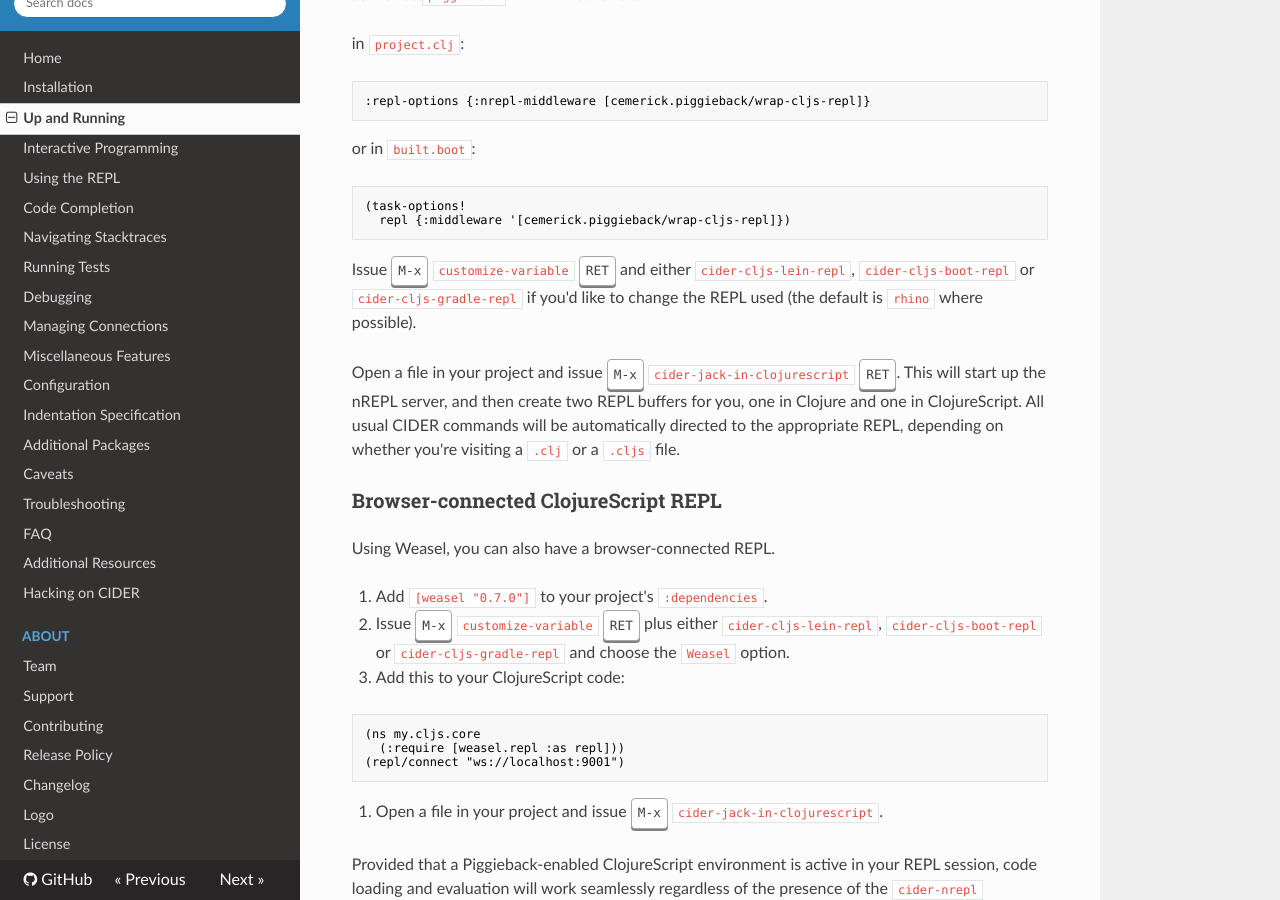
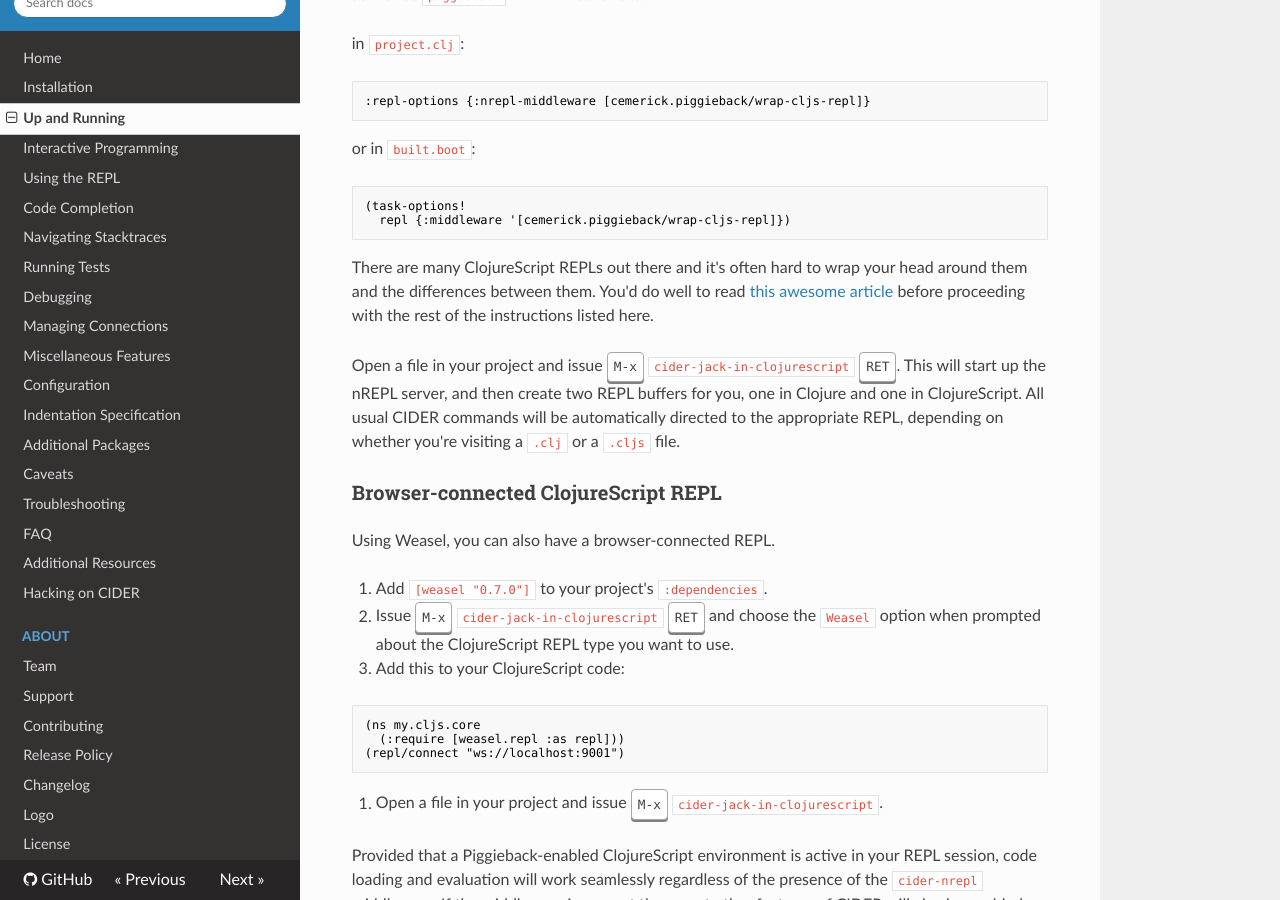
Before and after one commit to clojure-emacs/cider, an MkDocs documentation site: the page built from doc/up_and_running.md, in a window 1280 px wide and 900 px high, scrolled down 2103 px. Built offline with MkDocs 1.6.1, drawn with Linux system fonts in a browser that asks for light colours; nearby versions of some CDN libraries; old or Windows-style settings are respelled for this version of MkDocs; some of the changed text lies outside the part shown.

Commit message:
[#2202] Decouple the ClojureScript REPL selection from the build tool being used
Now the user will simply be prompted for the REPL they want to start. Later we
should make this smarter - compute a good default based on the project deps,
don't show unsupported options, etc.

````diff
--- a/doc/up_and_running.md
+++ b/doc/up_and_running.md
@@ -103,9 +103,10 @@
   repl {:middleware '[cemerick.piggieback/wrap-cljs-repl]})
 ```
 
-Issue <kbd>M-x</kbd> `customize-variable` <kbd>RET</kbd> and either
-`cider-cljs-lein-repl`, `cider-cljs-boot-repl` or `cider-cljs-gradle-repl` if
-you'd like to change the REPL used (the default is `rhino` where possible).
+There are many ClojureScript REPLs out there and it's often hard to wrap your
+head around them and the differences between them. You'd do well to read [this
+awesome article](https://lambdaisland.com/guides/clojure-repls/clojurescript-repls)
+before proceeding with the rest of the instructions listed here.
 
 Open a file in your project and issue <kbd>M-x</kbd>
 `cider-jack-in-clojurescript` <kbd>RET</kbd>. This will start up the nREPL
@@ -120,9 +121,9 @@
 
 1. Add `[weasel "0.7.0"]` to your project's `:dependencies`.
 
-2. Issue <kbd>M-x</kbd> `customize-variable` <kbd>RET</kbd> plus either
-   `cider-cljs-lein-repl`, `cider-cljs-boot-repl` or `cider-cljs-gradle-repl`
-   and choose the `Weasel` option.
+2. Issue <kbd>M-x</kbd> `cider-jack-in-clojurescript` <kbd>RET</kbd> and choose
+   the `Weasel` option when prompted about the ClojureScript REPL type you want
+   to use.
 
 3. Add this to your ClojureScript code:
 
@@ -196,15 +197,9 @@
 :nrepl-middleware [cemerick.piggieback/wrap-cljs-repl]
 ```
 
-4. Instruct CIDER to use Figwheel in your Emacs config:
+4. Start the REPL with `cider-jack-in-clojurescript` (<kbd>C-c M-J</kbd>)
 
-```el
-(setq cider-cljs-lein-repl "(do (use 'figwheel-sidecar.repl-api) (start-figwheel!) (cljs-repl))")
-```
-
-5. Start the REPL with `cider-jack-in-clojurescript` (<kbd>C-c M-J</kbd>)
-
-6. Open a browser to the Figwheel URL so that it can connect to your application.
+5. Open a browser to the Figwheel URL so that it can connect to your application.
 
 You now have two nREPL connections, one for Clojure and one for ClojureScript.
 CIDER will determine which to use based on the type of file you're editing.
````
Also changed, not shown: CHANGELOG.md (+1 -0 lines), 2 other files.
